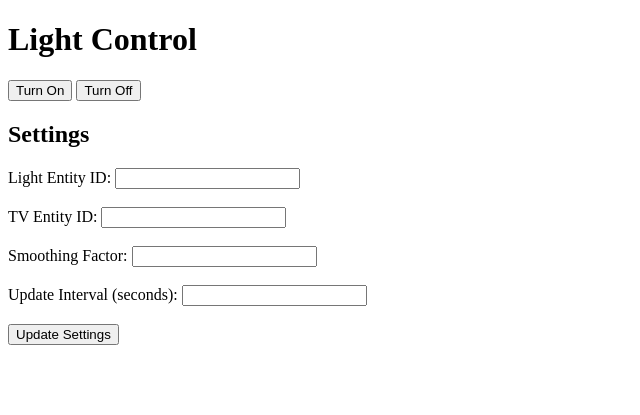
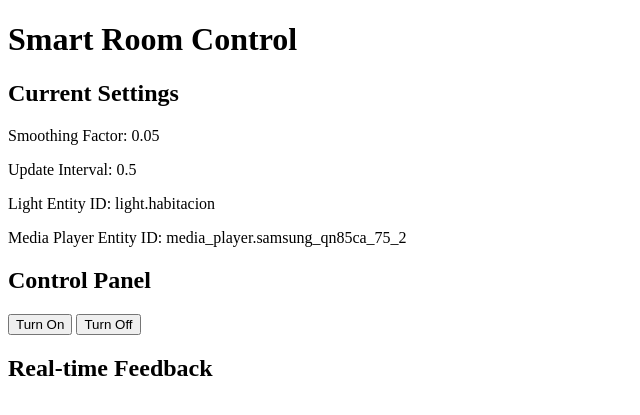
Before and after one commit to elblogbruno/LightsSyncHdmi, a Flask app: page / in a window 1280 px wide. Shown: the top 415 px of the page, without its empty margins (0-640 px from the left). Run offline with Flask 3, Linux system fonts and the light colour scheme.

Commit message:
Agregar soporte para configuración en tiempo real y control de luces en la interfaz web

```diff
--- a/main.py
+++ b/main.py
@@ -3,6 +3,7 @@ import numpy as np
 import os
 import dotenv
 import time
+import threading
 from flask import Flask, render_template, request, jsonify
 from sklearn.cluster import KMeans
 from api import CustomAPIClient
@@ -94,7 +95,7 @@ app = Flask(__name__)
 
 @app.route('/')
 def index():
-    return render_template('index.html')
+    return render_template('index.html', smoothing_factor=smoothing_factor, update_interval=update_interval, light_entity_id=light_entity_id, media_player_entity_id=media_player_entity_id)
 
 @app.route('/turn_on', methods=['POST'])
 def turn_on():
@@ -127,71 +128,80 @@ def set_entity_ids():
     media_player_entity_id = request.json.get('media_player_entity_id', media_player_entity_id)
     return jsonify({"status": "success", "light_entity_id": light_entity_id, "media_player_entity_id": media_player_entity_id})
 
-if __name__ == '__main__':
+@app.route('/get_settings', methods=['GET'])
+def get_settings():
+    return jsonify({
+        "smoothing_factor": smoothing_factor,
+        "update_interval": update_interval,
+        "light_entity_id": light_entity_id,
+        "media_player_entity_id": media_player_entity_id
+    })
+
+def run_flask():
     app.run(host='0.0.0.0', port=5000)
 
-skipped_frames = 0
-frame_count = 0
-debug_frames_dir = "debug_frames"
+def run_video_capture():
+    global prev_dominant_color, last_update_time, skipped_frames
+    while True:
+        if not is_tv_on():
+            print("Samsung TV is off. Pausing the script...")
+            turn_off_light()
+            time.sleep(1)
+            continue
 
-# Mantener el cambio de color basado en imágenes activo
-while True:
-    if not is_tv_on():
-        print("Samsung TV is off. Pausing the script...")
-        turn_off_light()
-        time.sleep(1)
-        continue
+        if skipped_frames < 10:
+            print("Skipping frames...")
+            cap.read()
+            skipped_frames += 1
+            continue
 
-    if skipped_frames < 10:
-        print("Skipping frames...")
-        cap.read()
-        skipped_frames += 1
-        continue
+        ret, frame = cap.read()
 
-    ret, frame = cap.read()
+        if not ret:
+            print("Failed to grab frame")
+            break
 
-    if not ret:
-        print("Failed to grab frame")
-        break
+        small_frame = cv2.resize(frame, (160, 120))  # Further reduced frame size
 
-    small_frame = cv2.resize(frame, (160, 120))  # Further reduced frame size
+        height, width, _ = small_frame.shape
+        mask = np.zeros((height, width), dtype=np.uint8)
+        cv2.rectangle(mask, (width//4, height//4), (3*width//4, 3*height//4), 255, -1)
+        masked_frame = cv2.bitwise_and(small_frame, small_frame, mask=mask)
 
-    height, width, _ = small_frame.shape
-    mask = np.zeros((height, width), dtype=np.uint8)
-    cv2.rectangle(mask, (width//4, height//4), (3*width//4, 3*height//4), 255, -1)
-    masked_frame = cv2.bitwise_and(small_frame, small_frame, mask=mask)
+        pixels = masked_frame.reshape((-1, 3))
+        pixels = pixels[np.any(pixels != [0, 0, 0], axis=-1)]
 
-    pixels = masked_frame.reshape((-1, 3))
-    pixels = pixels[np.any(pixels != [0, 0, 0], axis=-1)]
+        try:
+            kmeans = KMeans(n_clusters=4)  # Reduced number of clusters
+            kmeans.fit(pixels)
+            dominant_color = kmeans.cluster_centers_[np.argmax(np.bincount(kmeans.labels_))]
+            print(f"Detected dominant color: {dominant_color}")
+        except Exception as e:
+            print(f"Error during KMeans clustering: {e}")
+            continue
 
-    try:
-        kmeans = KMeans(n_clusters=4)  # Reduced number of clusters
-        kmeans.fit(pixels)
-        dominant_color = kmeans.cluster_centers_[np.argmax(np.bincount(kmeans.labels_))]
-        print(f"Detected dominant color: {dominant_color}")
-    except Exception as e:
-        print(f"Error during KMeans clustering: {e}")
-        continue
+        if time.time() - last_update_time > update_interval:
+            try:
+                dominant_color = smooth_color(prev_dominant_color, dominant_color)
+                brightness = calculate_brightness(dominant_color)
+                brightness_pct = int((brightness / 255) * 100)
+                print("Updating LED color to:", dominant_color, "with brightness:", brightness_pct)
+                turn_on_set_light(dominant_color.astype(int).tolist(), brightness_pct)
+                prev_dominant_color = dominant_color
+            except Exception as e:
+                print(f"Error updating LED color: {e}")
+            last_update_time = time.time()
 
-    # Save the frame for debugging
-    # frame_filename = os.path.join(debug_frames_dir, f"frame_{frame_count}_color_{dominant_color.astype(int)}.png")
-    # cv2.imwrite(frame_filename, frame)
-    # frame_count += 1
+        if cv2.waitKey(1) & 0xFF == ord('q'):
+            break
 
-    if time.time() - last_update_time > update_interval:
-        try:
-            dominant_color = smooth_color(prev_dominant_color, dominant_color)
-            brightness = calculate_brightness(dominant_color)
-            brightness_pct = int((brightness / 255) * 100)
-            print("Updating LED color to:", dominant_color, "with brightness:", brightness_pct)
-            turn_on_set_light(dominant_color.astype(int).tolist(), brightness_pct)
-            prev_dominant_color = dominant_color
-        except Exception as e:
-            print(f"Error updating LED color: {e}")
-        last_update_time = time.time()
+    cap.release()
+    cv2.destroyAllWindows()
 
-    if cv2.waitKey(1) & 0xFF == ord('q'):
-        break
-
-cap.release()
-cv2.destroyAllWindows()
+if __name__ == '__main__':
+    flask_thread = threading.Thread(target=run_flask)
+    video_thread = threading.Thread(target=run_video_capture)
+    flask_thread.start()
+    video_thread.start()
+    flask_thread.join()
+    video_thread.join()
--- a/templates/index.html
+++ b/templates/index.html
@@ -3,76 +3,52 @@
 <head>
     <meta charset="UTF-8">
     <meta name="viewport" content="width=device-width, initial-scale=1.0">
-    <title>Light Control</title>
+    <title>Smart Room Control</title>
+    <script src="https://code.jquery.com/jquery-3.6.0.min.js"></script>
 </head>
 <body>
-    <h1>Light Control</h1>
-    <button onclick="turnOnLight()">Turn On</button>
-    <button onclick="turnOffLight()">Turn Off</button>
-    <h2>Settings</h2>
-    <form id="settingsForm">
-        <label for="lightEntityId">Light Entity ID:</label>
-        <input type="text" id="lightEntityId" name="lightEntityId"><br><br>
-        <label for="mediaPlayerEntityId">TV Entity ID:</label>
-        <input type="text" id="mediaPlayerEntityId" name="mediaPlayerEntityId"><br><br>
-        <label for="smoothingFactor">Smoothing Factor:</label>
-        <input type="number" step="0.01" id="smoothingFactor" name="smoothingFactor"><br><br>
-        <label for="updateInterval">Update Interval (seconds):</label>
-        <input type="number" step="0.1" id="updateInterval" name="updateInterval"><br><br>
-        <button type="button" onclick="updateSettings()">Update Settings</button>
-    </form>
+    <h1>Smart Room Control</h1>
+    <div>
+        <h2>Current Settings</h2>
+        <p>Smoothing Factor: <span id="smoothing_factor">{{ smoothing_factor }}</span></p>
+        <p>Update Interval: <span id="update_interval">{{ update_interval }}</span></p>
+        <p>Light Entity ID: <span id="light_entity_id">{{ light_entity_id }}</span></p>
+        <p>Media Player Entity ID: <span id="media_player_entity_id">{{ media_player_entity_id }}</span></p>
+    </div>
+    <div>
+        <h2>Control Panel</h2>
+        <button id="turn_on">Turn On</button>
+        <button id="turn_off">Turn Off</button>
+    </div>
+    <div>
+        <h2>Real-time Feedback</h2>
+        <p id="feedback"></p>
+    </div>
     <script>
-        function turnOnLight() {
-            fetch('/turn_on', {
-                method: 'POST',
-                headers: {
-                    'Content-Type': 'application/json'
-                },
-                body: JSON.stringify({ color: [255, 0, 0, 255, 255], brightness: 100 })
-            }).then(response => response.json())
-              .then(data => console.log(data));
-        }
+        $(document).ready(function() {
+            $('#turn_on').click(function() {
+                $.post('/turn_on', { color: [255, 255, 255, 255, 255], brightness: 100 }, function(data) {
+                    $('#feedback').text('Light turned on');
+                });
+            });
 
-        function turnOffLight() {
-            fetch('/turn_off', {
-                method: 'POST'
-            }).then(response => response.json())
-              .then(data => console.log(data));
-        }
+            $('#turn_off').click(function() {
+                $.post('/turn_off', function(data) {
+                    $('#feedback').text('Light turned off');
+                });
+            });
 
-        function updateSettings() {
-            const lightEntityId = document.getElementById('lightEntityId').value;
-            const mediaPlayerEntityId = document.getElementById('mediaPlayerEntityId').value;
-            const smoothingFactor = parseFloat(document.getElementById('smoothingFactor').value);
-            const updateInterval = parseFloat(document.getElementById('updateInterval').value);
+            function fetchSettings() {
+                $.get('/get_settings', function(data) {
+                    $('#smoothing_factor').text(data.smoothing_factor);
+                    $('#update_interval').text(data.update_interval);
+                    $('#light_entity_id').text(data.light_entity_id);
+                    $('#media_player_entity_id').text(data.media_player_entity_id);
+                });
+            }
 
-            fetch('/set_entity_ids', {
-                method: 'POST',
-                headers: {
-                    'Content-Type': 'application/json'
-                },
-                body: JSON.stringify({ light_entity_id: lightEntityId, media_player_entity_id: mediaPlayerEntityId })
-            }).then(response => response.json())
-              .then(data => console.log(data));
-
-            fetch('/set_smoothing_factor', {
-                method: 'POST',
-                headers: {
-                    'Content-Type': 'application/json'
-                },
-                body: JSON.stringify({ smoothing_factor: smoothingFactor })
-            }).then(response => response.json())
-              .then(data => console.log(data));
-
-            fetch('/set_update_interval', {
-                method: 'POST',
-                headers: {
-                    'Content-Type': 'application/json'
-                },
-                body: JSON.stringify({ update_interval: updateInterval })
-            }).then(response => response.json())
-              .then(data => console.log(data));
-        }
+            setInterval(fetchSettings, 5000); // Fetch settings every 5 seconds
+        });
     </script>
 </body>
 </html>
```
